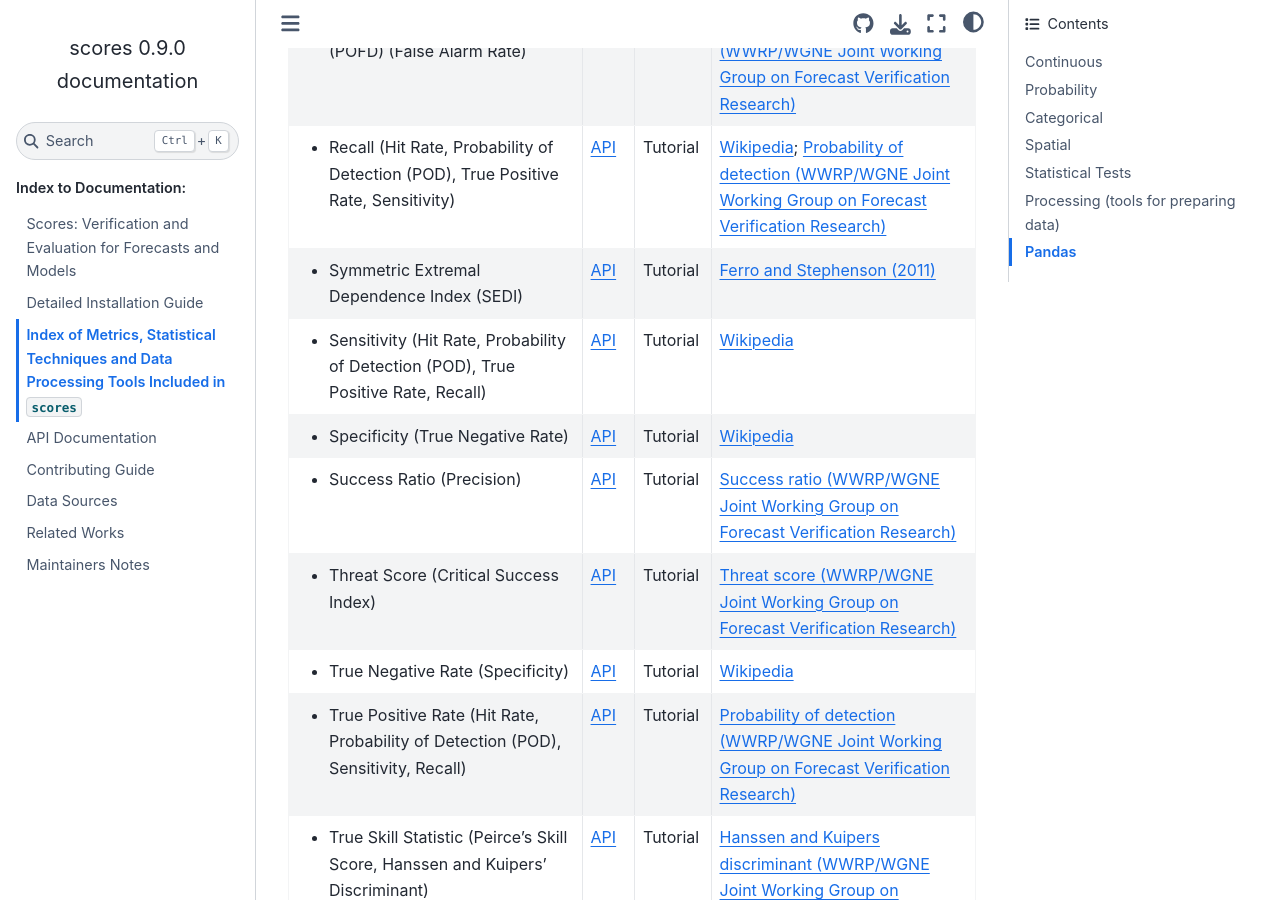
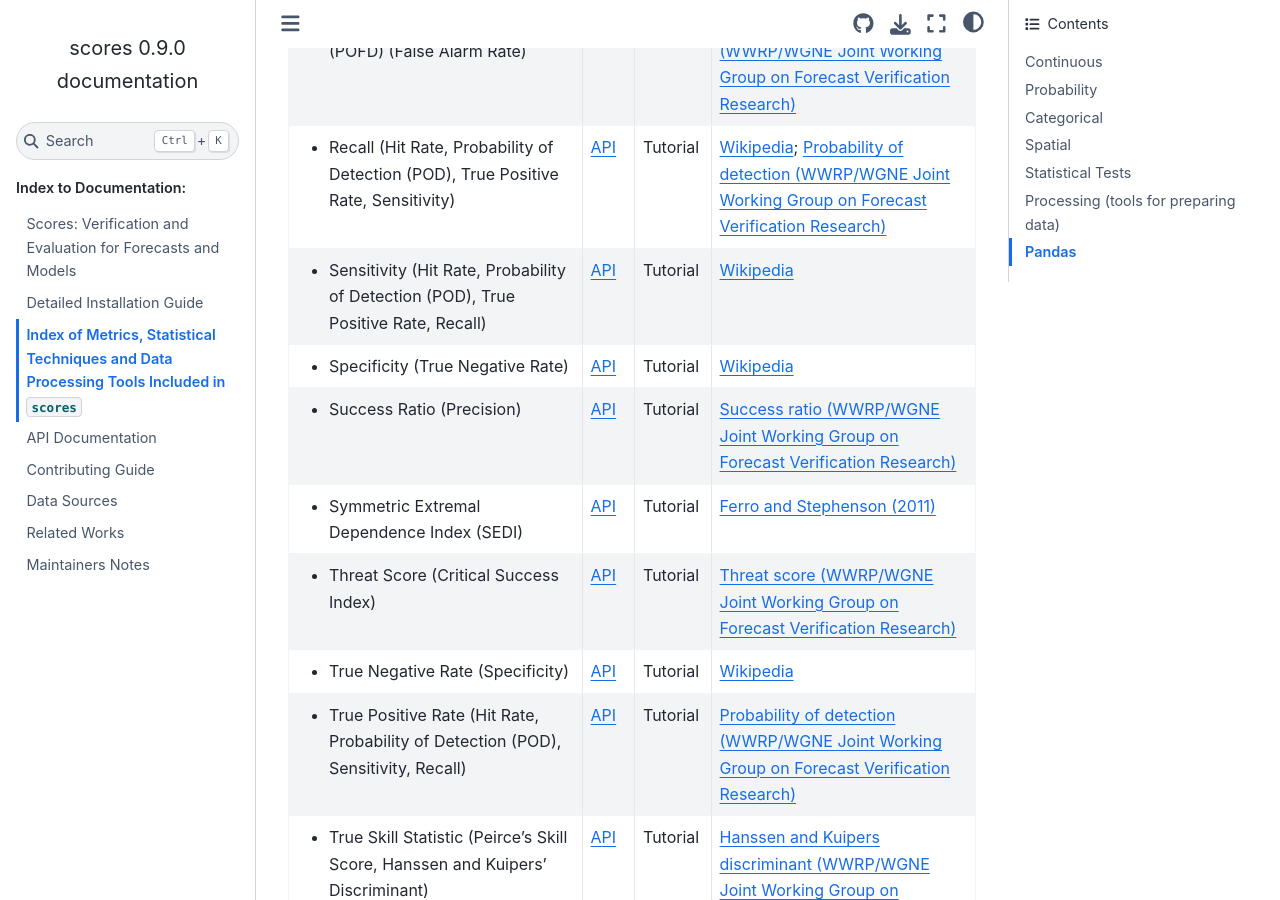
Before and after one commit to nci/scores, a Sphinx documentation site: the page built from docs/included.md, in a window 1280 px wide and 900 px high, scrolled down 5314 px. Built offline with Sphinx 7.4.7 and the Sphinx Book theme 1.1.4, drawn with Linux system fonts in a browser that asks for light colours; pages that are not in the unit, such as notebooks, are missing from menus; part of the change alters nothing that is shown.

```diff
--- a/docs/included.md
+++ b/docs/included.md
@@ -392,14 +392,6 @@
   -
     [Wikipedia](https://en.wikipedia.org/wiki/Precision_and_recall); [Probability of detection (WWRP/WGNE Joint Working Group on Forecast Verification Research)](https://www.cawcr.gov.au/projects/verification/#POD)
 * -
-    - Symmetric Extremal Dependence Index (SEDI)
-  -
-    [API](api.md#scores.categorical.BasicContingencyManager.symmetric_extremal_dependence_index)
-  -
-    [Tutorial](project:./tutorials/Binary_Contingency_Scores.md)
-  -
-    [Ferro and Stephenson (2011)](https://doi.org/10.1175/WAF-D-10-05030.1)
-* -
     - Sensitivity (Hit Rate, Probability of Detection (POD), True Positive Rate, Recall)
   -
     [API](api.md#scores.categorical.BasicContingencyManager.sensitivity)
@@ -423,6 +415,14 @@
     [Tutorial](project:./tutorials/Binary_Contingency_Scores.md)
   -
     [Success ratio (WWRP/WGNE Joint Working Group on Forecast Verification Research)](https://www.cawcr.gov.au/projects/verification/#SR)
+* -
+    - Symmetric Extremal Dependence Index (SEDI)
+  -
+    [API](api.md#scores.categorical.BasicContingencyManager.symmetric_extremal_dependence_index)
+  -
+    [Tutorial](project:./tutorials/Binary_Contingency_Scores.md)
+  -
+    [Ferro and Stephenson (2011)](https://doi.org/10.1175/WAF-D-10-05030.1)
 * -
     - Threat Score (Critical Success Index)
   -
```
